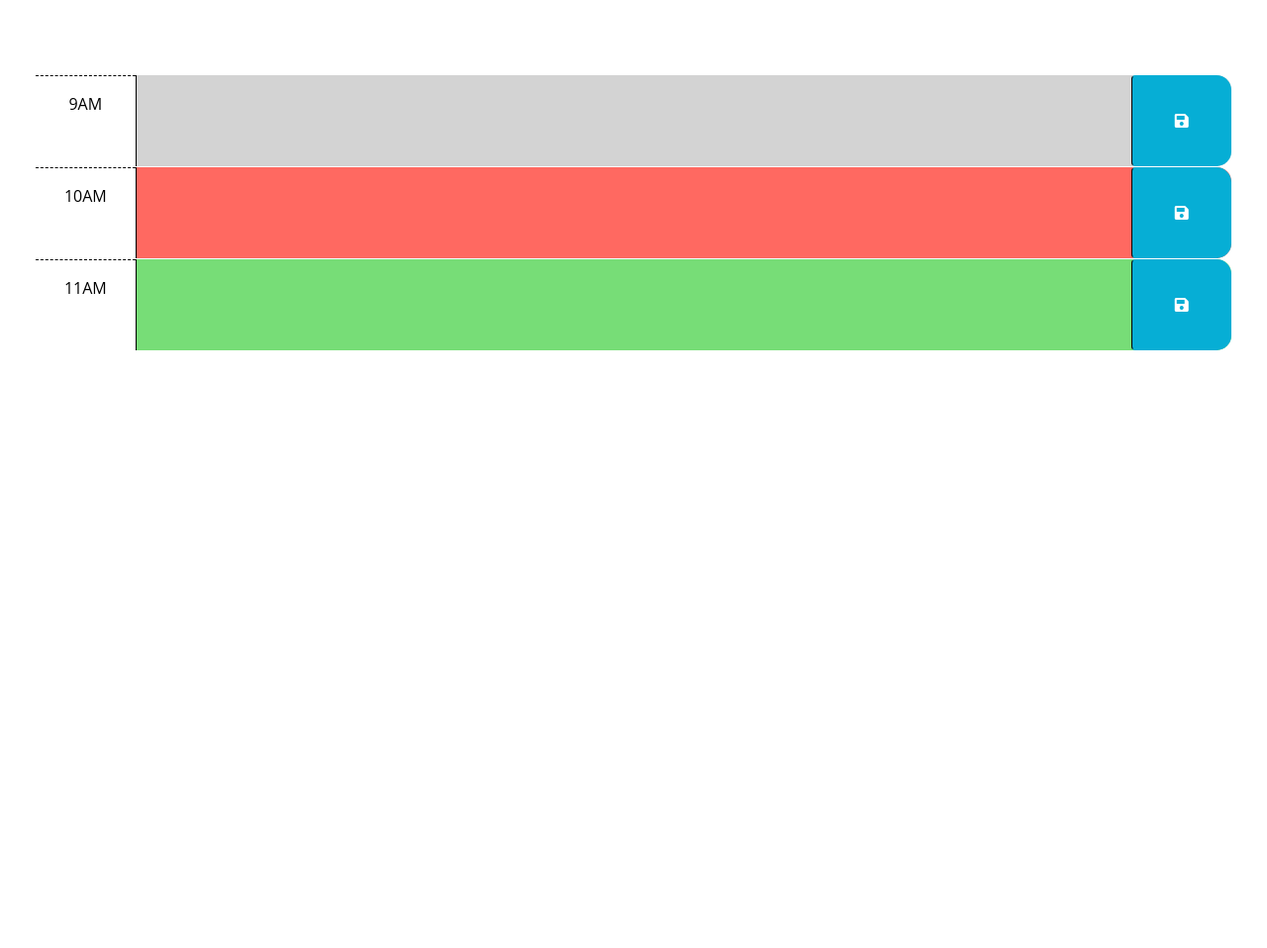
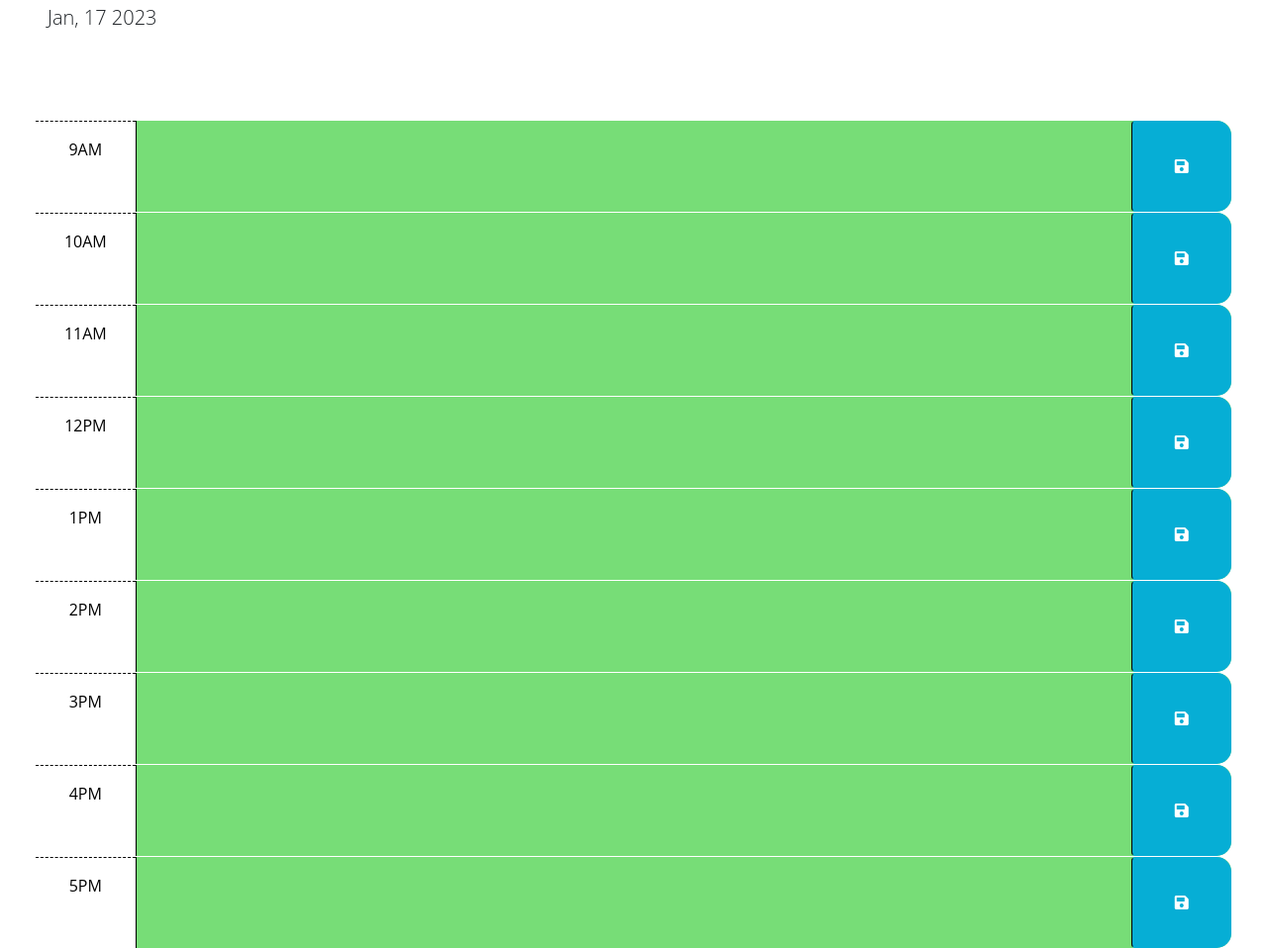
Before and after one commit to AmirTahsini/Workday_scheduler, a plain HTML site: page index.html in a window 1280 px wide. Shown: the part 176-1134 px from the top of the page at 99% size. Before the commit the page ends 800 px from the top, so only its background shows below. Drawn offline with nearby package versions, Linux system fonts and the light colour scheme.

Commit message:
final HTML and js updates

```diff
--- a/index.html
+++ b/index.html
@@ -31,18 +31,7 @@
       <p id="currentDay" class="lead"></p>
     </header>
     <div class="container-fluid px-5">
-      <!-- Use class for "past", "present", and "future" to apply styles to the
-        time-block divs accordingly. The javascript will need to do this by
-        adding/removing these classes on each div by comparing the hour in the
-        id to the current hour. The html provided below is meant to be an example
-        demonstrating how the css provided can be leveraged to create the
-        desired layout and colors. The html below should be removed or updated
-        in the finished product. Remember to delete this comment once the
-        code is implemented.
-        -->
-
-      <!-- Example of a past time block. The "past" class adds a gray background color. -->
-      <div id="hour-9" class="row time-block past">
+      <div id="hour-9" class="row time-block">
         <div class="col-2 col-md-1 hour text-center py-3">9AM</div>
         <textarea class="col-8 col-md-10 description" rows="3"> </textarea>
         <button class="btn saveBtn col-2 col-md-1" aria-label="save">
@@ -50,8 +39,7 @@
         </button>
       </div>
 
-      <!-- Example of a present time block. The "present" class adds a red background color. -->
-      <div id="hour-10" class="row time-block present">
+      <div id="hour-10" class="row time-block">
         <div class="col-2 col-md-1 hour text-center py-3">10AM</div>
         <textarea class="col-8 col-md-10 description" rows="3"> </textarea>
         <button class="btn saveBtn col-2 col-md-1" aria-label="save">
@@ -59,9 +47,50 @@
         </button>
       </div>
 
-      <!-- Example of a future time block. The "future" class adds a green background color. -->
-      <div id="hour-11" class="row time-block future">
+      <div id="hour-11" class="row time-block">
         <div class="col-2 col-md-1 hour text-center py-3">11AM</div>
+        <textarea class="col-8 col-md-10 description" rows="3"> </textarea>
+        <button class="btn saveBtn col-2 col-md-1" aria-label="save">
+          <i class="fas fa-save" aria-hidden="true"></i>
+        </button>
+      </div>
+      <div id="hour-12" class="row time-block">
+        <div class="col-2 col-md-1 hour text-center py-3">12PM</div>
+        <textarea class="col-8 col-md-10 description" rows="3"> </textarea>
+        <button class="btn saveBtn col-2 col-md-1" aria-label="save">
+          <i class="fas fa-save" aria-hidden="true"></i>
+        </button>
+      </div>
+      <div id="hour-13" class="row time-block">
+        <div class="col-2 col-md-1 hour text-center py-3">1PM</div>
+        <textarea class="col-8 col-md-10 description" rows="3"> </textarea>
+        <button class="btn saveBtn col-2 col-md-1" aria-label="save">
+          <i class="fas fa-save" aria-hidden="true"></i>
+        </button>
+      </div>
+      <div id="hour-14" class="row time-block">
+        <div class="col-2 col-md-1 hour text-center py-3">2PM</div>
+        <textarea class="col-8 col-md-10 description" rows="3"> </textarea>
+        <button class="btn saveBtn col-2 col-md-1" aria-label="save">
+          <i class="fas fa-save" aria-hidden="true"></i>
+        </button>
+      </div>
+      <div id="hour-15" class="row time-block">
+        <div class="col-2 col-md-1 hour text-center py-3">3PM</div>
+        <textarea class="col-8 col-md-10 description" rows="3"> </textarea>
+        <button class="btn saveBtn col-2 col-md-1" aria-label="save">
+          <i class="fas fa-save" aria-hidden="true"></i>
+        </button>
+      </div>
+      <div id="hour-16" class="row time-block">
+        <div class="col-2 col-md-1 hour text-center py-3">4PM</div>
+        <textarea class="col-8 col-md-10 description" rows="3"> </textarea>
+        <button class="btn saveBtn col-2 col-md-1" aria-label="save">
+          <i class="fas fa-save" aria-hidden="true"></i>
+        </button>
+      </div>
+      <div id="hour-17" class="row time-block">
+        <div class="col-2 col-md-1 hour text-center py-3">5PM</div>
         <textarea class="col-8 col-md-10 description" rows="3"> </textarea>
         <button class="btn saveBtn col-2 col-md-1" aria-label="save">
           <i class="fas fa-save" aria-hidden="true"></i>
--- a/script.js
+++ b/script.js
@@ -1,44 +1,84 @@
-// Wrap all code that interacts with the DOM in a call to jQuery to ensure that
-// the code isn't run until the browser has finished rendering all the elements
-// in the html.
 var rootEl = $('#root');
-var saveButton = $('.saveBtn')
+var saveButton = $('.saveBtn');
+var timeBlockHour;
+
 $(function () {
-  // TODO: Add a listener for click events on the save button. This code should
-  // use the id in the containing time-block as a key to save the user input in
-  // local storage. HINT: What does `this` reference in the click listener
-  // function? How can DOM traversal be used to get the "hour-x" id of the
-  // time-block containing the button that was clicked? How might the id be
-  // useful when saving the description in local storage?
-  //
-  // TODO: Add code to apply the past, present, or future class to each time
-  // block by comparing the id to the current hour. HINTS: How can the id
-  // attribute of each time-block be used to conditionally add or remove the
-  // past, present, and future classes? How can Day.js be used to get the
-  // current hour in 24-hour time?
+  var currentTime = dayjs().hour();
+  console.log(currentTime);
+  var timeBlock = $('.time-block');
+  for(var i = 0; i < timeBlock.length; i++) {
+    // console.log(timeBlock[i]);
+    // This returns the id hour
+    // console.log(timeBlock[i].getAttribute('id').split('-')[1]);
+    timeBlockHour = timeBlock[i].getAttribute('id').split('-')[1];
+
+  // if (currentTime > timeBlockHour) {
+  //   id.attr('class', 'past');
+  //  } else (currentTime < timeBlockHour) {
+  //   id.attr('class', 'future');
+  //  } else if (currentTime === timeBlockHour) {
+  //   id.attr('class', 'present');
+  //  }
+
+   if(currentTime > timeBlockHour) {
+    $(`#hour-${timeBlockHour}`).addClass('past');
+   } else if (currentTime < timeBlockHour) {
+    $(`#hour-${timeBlockHour}`).addClass('future');
+     } else if (currentTime === timeBlockHour) {
+      $(`#hour-${timeBlockHour}`).addClass('present');
+     }
+  }
+
+  var date = dayjs().format('MMM, D YYYY');
+$('#currentDay').text(date);
+
+function savedEvent (event) {
+  console.log(event.target.previousSibling.parentNode.getAttribute('id'));
+  var textValue = event.target.previousSibling.previousSibling.value;
+  var id = event.target.previousSibling.parentNode.getAttribute('id');
+  var savedEvent = {
+    text: textValue,
+    id: id
+  };
+
+  localStorage.setItem(id, JSON.stringify(savedEvent)); // how to reference "this"
+  localStorage.getItem("events");
+
+}
+
+saveButton.on('click', this, savedEvent);
+
+//make a separate function for getting the localstorage
+// var key = "hour-" + i
+// var key = `hour-${i}`
+// localStorage.getItem(key)
+// loop 9-17
+
   //
   // TODO: Add code to get any user input that was saved in localStorage and set
   // the values of the corresponding textarea elements. HINT: How can the id
   // attribute of each time-block be used to do this?
   //
-  // TODO: Add code to display the current date in the header of the page.
 });
 
-var date = dayjs().format('MMM:D:YYYY');
-$('#currentDay').text(date);
+// var date = dayjs().format('MMM, D YYYY');
+// $('#currentDay').text(date);
 
-function saveEvent (event) {
-  var savedEvent = {
-    text: // how to select text from event
-    id: // how to select id for each event
-  }
+// function savedEvent (event) {
+//   console.log(event.target.parent)
+//   // var savedEvent = {
+//   //   text: // how to select text from event
+//   //   id: // how to select id for each event
+//   // }
 
-  localStorage.setItem("events", this.savedEvent);
-  localStorage.getItem("events");
+//   // localStorage.setItem("events", this.savedEvent); // how to reference "this"
+//   // localStorage.getItem("events");
 
-}
+// }
 
-saveButton.on('click', this, savedEvent);
+// saveButton.on('click', this, savedEvent);
+
+
 
 
 /*
```
